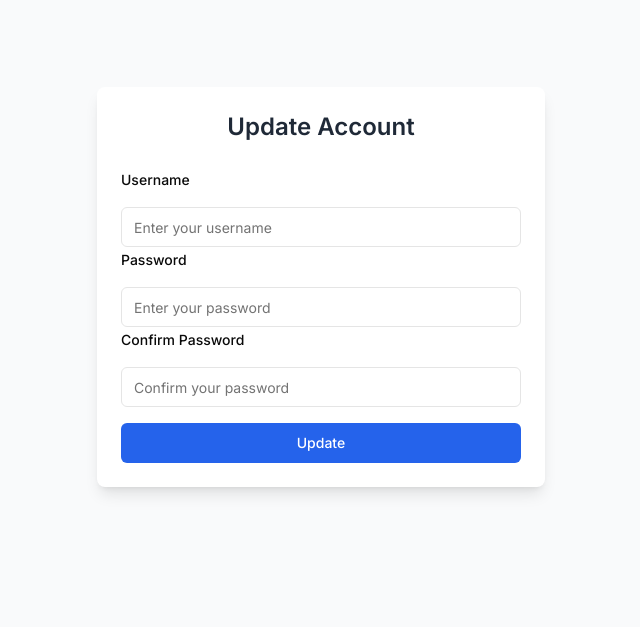
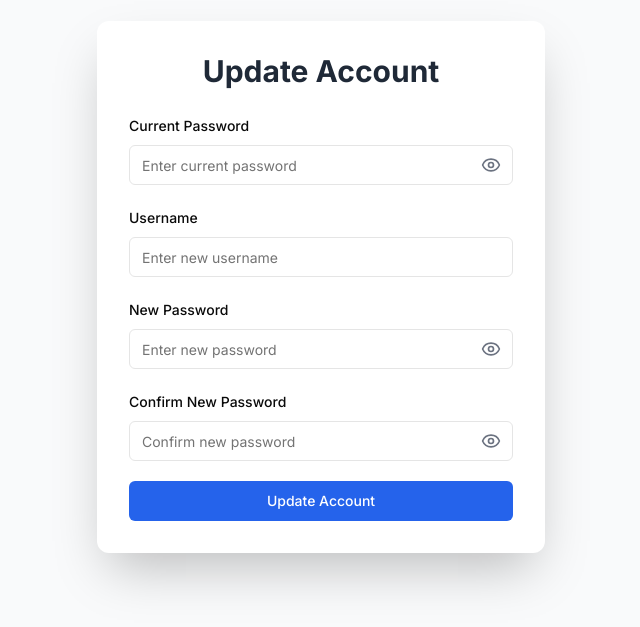
Before and after one commit to johndeniel/registration, a Next.js app: page /admin/account in a window 1280 px wide. Shown: the part 113-740 px from the top of the page, without its empty margins (319-959 px from the left). Built offline with nearby package versions, Linux system fonts and the light colour scheme.

Commit message:
update account

```diff
--- a/app/admin/account/page.tsx
+++ b/app/admin/account/page.tsx
@@ -3,87 +3,230 @@
 import { z } from 'zod'
 import { useForm } from 'react-hook-form'
 import { zodResolver } from '@hookform/resolvers/zod'
-import { Form, FormField, FormLabel, FormMessage } from '@/components/ui/form'
+import {
+  Form,
+  FormControl,
+  FormField,
+  FormItem,
+  FormLabel,
+  FormMessage
+} from '@/components/ui/form'
 import { useState } from 'react'
 import { Input } from '@/components/ui/input'
 import { Button } from '@/components/ui/button'
+import { Eye, EyeOff } from 'lucide-react'
 
+// Enhanced password validation
+const passwordValidation = z.string()
+  .min(8, 'Password must be at least 8 characters')
+  .max(50, 'Password cannot exceed 50 characters')
+  .regex(/[A-Z]/, 'Password must contain at least one uppercase letter')
+  .regex(/[a-z]/, 'Password must contain at least one lowercase letter')
+  .regex(/[0-9]/, 'Password must contain at least one number')
+  .regex(/[!@#$%^&*()]/, 'Password must contain at least one special character')
+
+// Comprehensive account schema
 const accountSchema = z.object({
-  username: z.string().min(6, 'Username must be at least 6 characters').max(20, 'Username cannot exceed 20 characters'),
-  password: z
-    .string()
-    .min(6, 'Password must be at least 6 characters')
-    .max(50, 'Password cannot exceed 50 characters'),
-  confirmPassword: z.string(),
+  oldPassword: z.string().min(1, 'Current password is required'),
+  username: z.string()
+    .min(4, 'Username must be at least 4 characters')
+    .max(20, 'Username cannot exceed 20 characters')
+    .regex(/^[a-zA-Z0-9_]+$/, 'Username can only contain letters, numbers, and underscores'),
+  password: passwordValidation,
+  confirmPassword: z.string()
 }).refine((data) => data.password === data.confirmPassword, {
   message: 'Passwords do not match',
-  path: ['confirmPassword'],
+  path: ['confirmPassword']
 })
 
 type AccountFormValues = z.infer<typeof accountSchema>;
 
-export default function AccountPage() {
+export default function AccountUpdateForm() {
   const [successMessage, setSuccessMessage] = useState('')
+  const [isPasswordVisible, setIsPasswordVisible] = useState({
+    oldPassword: false,
+    newPassword: false,
+    confirmPassword: false
+  })
 
   const form = useForm<AccountFormValues>({
     resolver: zodResolver(accountSchema),
     defaultValues: {
+      oldPassword: '',
       username: '',
       password: '',
-      confirmPassword: '',
+      confirmPassword: ''
     },
   })
 
-  const onSubmit = (data: AccountFormValues) => {
-    // Mock API call
-    setTimeout(() => {
+  const togglePasswordVisibility = (field: keyof typeof isPasswordVisible) => {
+    setIsPasswordVisible(prev => ({
+      ...prev,
+      [field]: !prev[field]
+    }))
+  }
+
+  const onSubmit = async (data: AccountFormValues) => {
+    try {
+      // Simulated API call with error handling
+      await new Promise<void>((resolve, reject) => {
+        setTimeout(() => {
+          // Mock validation - replace with actual backend logic
+          if (data.oldPassword === data.password) {
+            reject(new Error('New password cannot be the same as the old password'))
+          } else {
+            resolve()
+          }
+        }, 1000)
+      })
+
       setSuccessMessage('Account updated successfully!')
-      console.log('Updated account data:', data)
-    }, 1000)
+      form.reset() // Clear form after successful submission
+      console.log('Account updated:', {
+        username: data.username
+        // Avoid logging passwords in real-world scenario
+      })
+    } catch (error) {
+      form.setError('root', {
+        message: error instanceof Error ? error.message : 'An unexpected error occurred'
+      })
+    }
   }
 
   return (
     <div className="min-h-screen bg-gray-50 flex items-center justify-center p-4">
-      <div className="max-w-md w-full bg-white rounded-lg shadow-lg p-6 space-y-6">
-        <h1 className="text-2xl font-semibold text-gray-800 text-center">Update Account</h1>
+      <div className="max-w-md w-full bg-white rounded-xl shadow-2xl p-8 space-y-6">
+        <h1 className="text-3xl font-bold text-gray-800 text-center mb-6">
+          Update Account
+        </h1>
+
         <Form {...form}>
-          <form onSubmit={form.handleSubmit(onSubmit)} className="space-y-4">
+          <form onSubmit={form.handleSubmit(onSubmit)} className="space-y-5">
+            {/* Old Password Field */}
             <FormField
+              control={form.control}
+              name="oldPassword"
+              render={({ field }) => (
+                <FormItem>
+                  <FormLabel>Current Password</FormLabel>
+                  <div className="relative">
+                    <FormControl>
+                      <Input
+                        {...field}
+                        type={isPasswordVisible.oldPassword ? 'text' : 'password'}
+                        placeholder="Enter current password"
+                      />
+                    </FormControl>
+                    <button
+                      type="button"
+                      onClick={() => togglePasswordVisibility('oldPassword')}
+                      className="absolute right-3 top-1/2 -translate-y-1/2 text-gray-500 hover:text-gray-700"
+                    >
+                      {isPasswordVisible.oldPassword ? <EyeOff size={20} /> : <Eye size={20} />}
+                    </button>
+                  </div>
+                  <FormMessage />
+                </FormItem>
+              )}
+            />
+
+            {/* Username Field */}
+            <FormField
+              control={form.control}
               name="username"
               render={({ field }) => (
-                <>
+                <FormItem>
                   <FormLabel>Username</FormLabel>
-                  <Input {...field} placeholder="Enter your username" />
-                  <FormMessage>{form.formState.errors.username?.message}</FormMessage>
-                </>
+                  <FormControl>
+                    <Input
+                      {...field}
+                      placeholder="Enter new username"
+                    />
+                  </FormControl>
+                  <FormMessage />
+                </FormItem>
               )}
             />
+
+            {/* New Password Field */}
             <FormField
+              control={form.control}
               name="password"
               render={({ field }) => (
-                <>
-                  <FormLabel>Password</FormLabel>
-                  <Input {...field} type="password" placeholder="Enter your password" />
-                  <FormMessage>{form.formState.errors.password?.message}</FormMessage>
-                </>
+                <FormItem>
+                  <FormLabel>New Password</FormLabel>
+                  <div className="relative">
+                    <FormControl>
+                      <Input
+                        {...field}
+                        type={isPasswordVisible.newPassword ? 'text' : 'password'}
+                        placeholder="Enter new password"
+                      />
+                    </FormControl>
+                    <button
+                      type="button"
+                      onClick={() => togglePasswordVisibility('newPassword')}
+                      className="absolute right-3 top-1/2 -translate-y-1/2 text-gray-500 hover:text-gray-700"
+                    >
+                      {isPasswordVisible.newPassword ? <EyeOff size={20} /> : <Eye size={20} />}
+                    </button>
+                  </div>
+                  <FormMessage />
+                </FormItem>
               )}
             />
+
+            {/* Confirm New Password Field */}
             <FormField
+              control={form.control}
               name="confirmPassword"
               render={({ field }) => (
-                <>
-                  <FormLabel>Confirm Password</FormLabel>
-                  <Input {...field} type="password" placeholder="Confirm your password" />
-                  <FormMessage>{form.formState.errors.confirmPassword?.message}</FormMessage>
-                </>
+                <FormItem>
+                  <FormLabel>Confirm New Password</FormLabel>
+                  <div className="relative">
+                    <FormControl>
+                      <Input
+                        {...field}
+                        type={isPasswordVisible.confirmPassword ? 'text' : 'password'}
+                        placeholder="Confirm new password"
+                      />
+                    </FormControl>
+                    <button
+                      type="button"
+                      onClick={() => togglePasswordVisibility('confirmPassword')}
+                      className="absolute right-3 top-1/2 -translate-y-1/2 text-gray-500 hover:text-gray-700"
+                    >
+                      {isPasswordVisible.confirmPassword ? <EyeOff size={20} /> : <Eye size={20} />}
+                    </button>
+                  </div>
+                  <FormMessage />
+                </FormItem>
               )}
             />
-            <Button type="submit" className="w-full bg-blue-600 hover:bg-blue-700 text-white">
-              Update
+
+            {/* Global Form Error */}
+            {form.formState.errors.root && (
+              <p className="text-red-500 text-center">
+                {form.formState.errors.root.message}
+              </p>
+            )}
+
+            {/* Submit Button */}
+            <Button
+              type="submit"
+              className="w-full bg-blue-600 hover:bg-blue-700 text-white transition-colors duration-300"
+              disabled={form.formState.isSubmitting}
+            >
+              {form.formState.isSubmitting ? 'Updating...' : 'Update Account'}
             </Button>
           </form>
         </Form>
-        {successMessage && <p className="text-green-600 text-center mt-4">{successMessage}</p>}
+
+        {successMessage && (
+          <p className="text-green-600 text-center mt-4 animate-pulse">
+            {successMessage}
+          </p>
+        )}
       </div>
     </div>
   )
```
Also changed, not shown: middleware.ts (line endings or trailing spaces).
